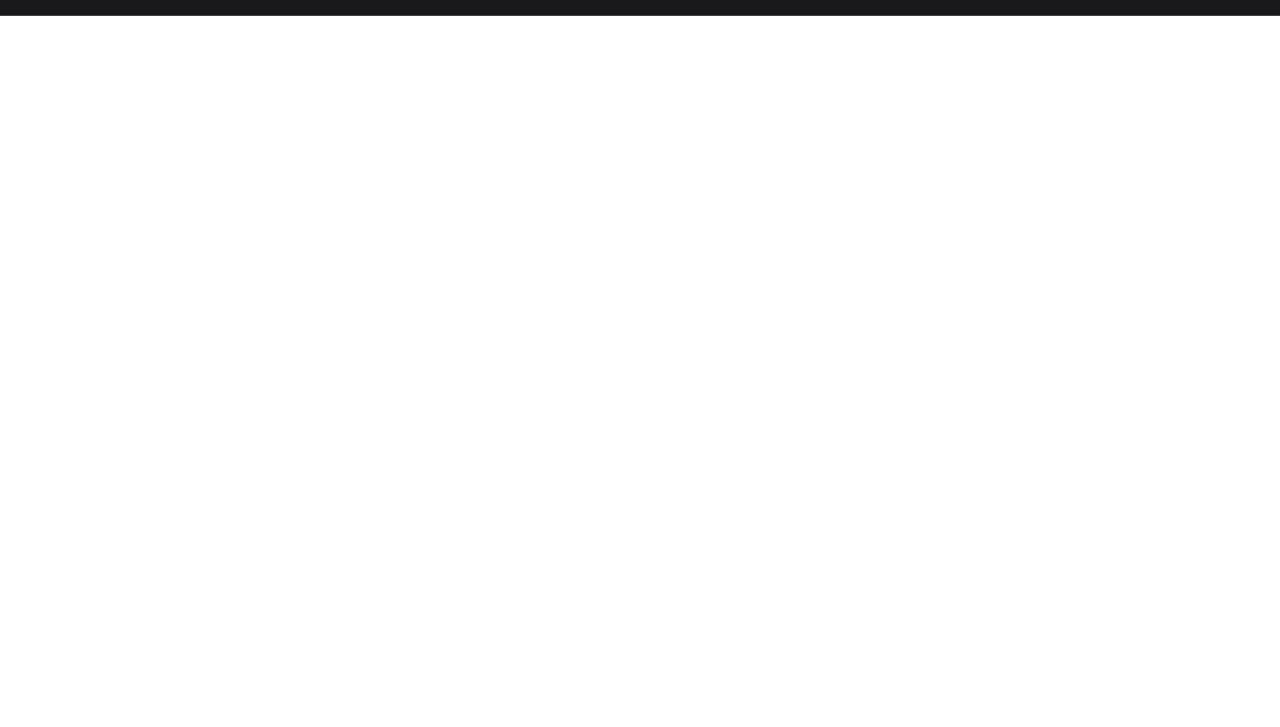
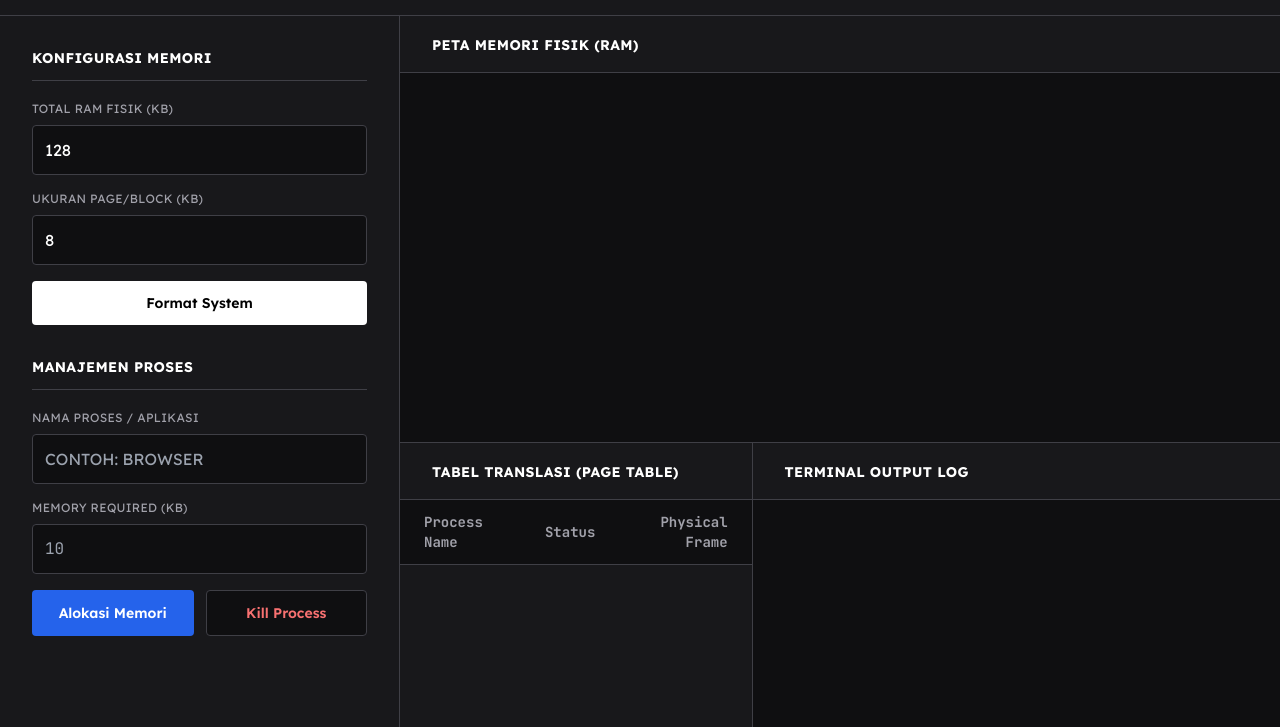
Before and after one commit to tobslayerr/memosys-kelompok6, a website: page public/index.html in a window 1280 px wide. Shown: the part 73-800 px from the top of the page. Drawn offline with nearby package versions, Linux system fonts and the light colour scheme.

Commit message:
ui: design memory map grid and control panel layouts

```diff
--- a/public/index.html
+++ b/public/index.html
@@ -66,7 +66,78 @@
     </header>
 
     <main class="flex-1 flex overflow-hidden">
-        </main>
+        <aside class="w-[400px] border-r border-line p-8 flex flex-col gap-8 overflow-y-auto shrink-0 bg-surface">
+
+            <section>
+                <div class="text-sm font-bold text-white uppercase tracking-wide mb-5 pb-3 border-b border-line">Konfigurasi Memori</div>
+                <div class="space-y-4">
+                    <div>
+                        <label class="block text-xs text-muted mb-2 uppercase tracking-wide">Total RAM Fisik (KB)</label>
+                        <input type="number" id="total_ram" value="128" class="w-full bg-base border border-line p-3 text-base text-white rounded">
+                    </div>
+                    <div>
+                        <label class="block text-xs text-muted mb-2 uppercase tracking-wide">Ukuran Page/Block (KB)</label>
+                        <input type="number" id="page_size" value="8" class="w-full bg-base border border-line p-3 text-base text-white rounded">
+                    </div>
+                    <button onclick="setupSystem()" class="w-full bg-white hover:bg-gray-200 text-black font-semibold py-3 text-sm rounded mt-2">Format System</button>
+                </div>
+            </section>
+
+            <section>
+                <div class="text-sm font-bold text-white uppercase tracking-wide mb-5 pb-3 border-b border-line">Manajemen Proses</div>
+                <div class="space-y-4">
+                    <div>
+                        <label class="block text-xs text-muted mb-2 uppercase tracking-wide">Nama Proses / Aplikasi</label>
+                        <input type="text" id="process_name" placeholder="Contoh: BROWSER" class="w-full bg-base border border-line p-3 text-base text-white rounded uppercase">
+                    </div>
+                    <div>
+                        <label class="block text-xs text-muted mb-2 uppercase tracking-wide">Memory Required (KB)</label>
+                        <input type="number" id="process_size" placeholder="10" class="w-full bg-base border border-line p-3 text-base text-white font-mono rounded">
+                    </div>
+                    <div class="grid grid-cols-2 gap-3 mt-2">
+                        <button onclick="allocateProcess()" class="bg-blue-600 hover:bg-blue-500 text-white font-semibold py-3 text-sm rounded">Alokasi Memori</button>
+                        <button onclick="deallocateProcess()" class="bg-base hover:bg-line text-red-400 border border-line font-semibold py-3 text-sm rounded">Kill Process</button>
+                    </div>
+                </div>
+            </section>
+        </aside>
+
+        <div class="flex-1 flex flex-col min-w-0 bg-base">
+            <section class="flex-[3] flex flex-col border-b border-line">
+                <div class="px-8 py-4 border-b border-line bg-surface">
+                    <span class="text-sm font-bold text-white uppercase tracking-wide">Peta Memori Fisik (RAM)</span>
+                </div>
+                <div class="flex-1 overflow-y-auto p-8">
+                    <div id="memoryMap" class="grid grid-cols-2 sm:grid-cols-3 md:grid-cols-4 lg:grid-cols-5 xl:grid-cols-6 gap-4">
+                        </div>
+                </div>
+            </section>
+
+            <section class="flex-[2] flex min-h-0">
+                <div class="flex-[2] border-r border-line flex flex-col bg-surface">
+                    <div class="px-8 py-4 border-b border-line"><span class="text-sm font-bold text-white uppercase tracking-wide">Tabel Translasi (Page Table)</span></div>
+                    <div class="flex-1 overflow-y-auto">
+                        <table class="w-full text-left text-sm font-mono">
+                            <thead class="bg-base text-muted sticky top-0">
+                                <tr>
+                                    <th class="py-3 px-6 font-semibold border-b border-line">Process Name</th>
+                                    <th class="py-3 px-6 font-semibold border-b border-line">Status</th>
+                                    <th class="py-3 px-6 font-semibold border-b border-line text-right">Physical Frame</th>
+                                </tr>
+                            </thead>
+                            <tbody id="pageTable"></tbody>
+                        </table>
+                    </div>
+                </div>
+                <div class="flex-[3] flex flex-col bg-surface">
+                    <div class="px-8 py-4 border-b border-line"><span class="text-sm font-bold text-white uppercase tracking-wide">Terminal Output Log</span></div>
+                    <div id="activityLog" class="flex-1 overflow-y-auto p-6 space-y-4 font-mono text-sm text-muted bg-base">
+                        </div>
+                </div>
+            </section>
+        </div>
+    </main>
+
     <script src="js/app.js"></script>
 </body>
 </html>
```
